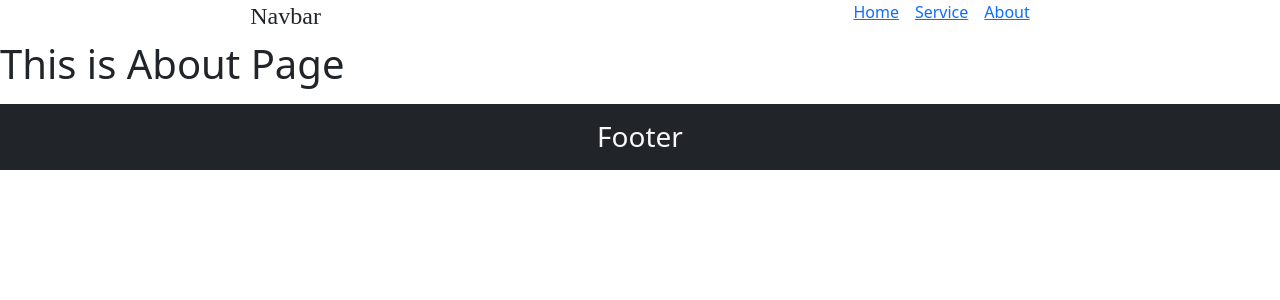
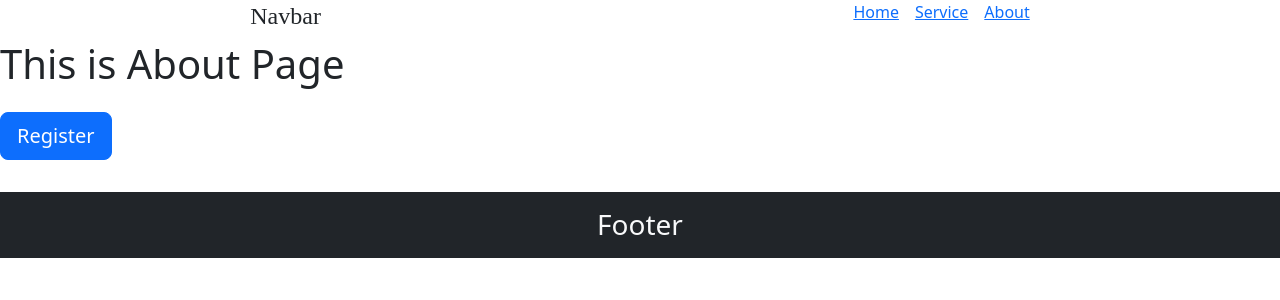
Before and after one commit to petertechy/june_react_2025, a React (Vite) app: page /about in a window 1280 px wide. Shown: the top 300 px of the page. Built offline with nearby package versions, Linux system fonts and the light colour scheme.

Commit message:
Update About.jsx with revised content or structure

```diff
--- a/src/pages/About.jsx
+++ b/src/pages/About.jsx
@@ -1,9 +1,19 @@
-import React from 'react'
+import React from "react";
+import { useNavigate } from "react-router-dom";
+
 
 const About = () => {
+  const navigate = useNavigate()
+  const handleSubmit = ()=>{
+    alert("I have just been clicked")
+    navigate("/")
+  }
   return (
-    <div><h1>This is About Page</h1></div>
-  )
-}
+    <div>
+      <h1>This is About Page</h1>
+      <button className="btn btn-lg btn-primary my-3" onClick={handleSubmit}>Register</button>
+    </div>
+  );
+};
 
-export default About
+export default About;
```
